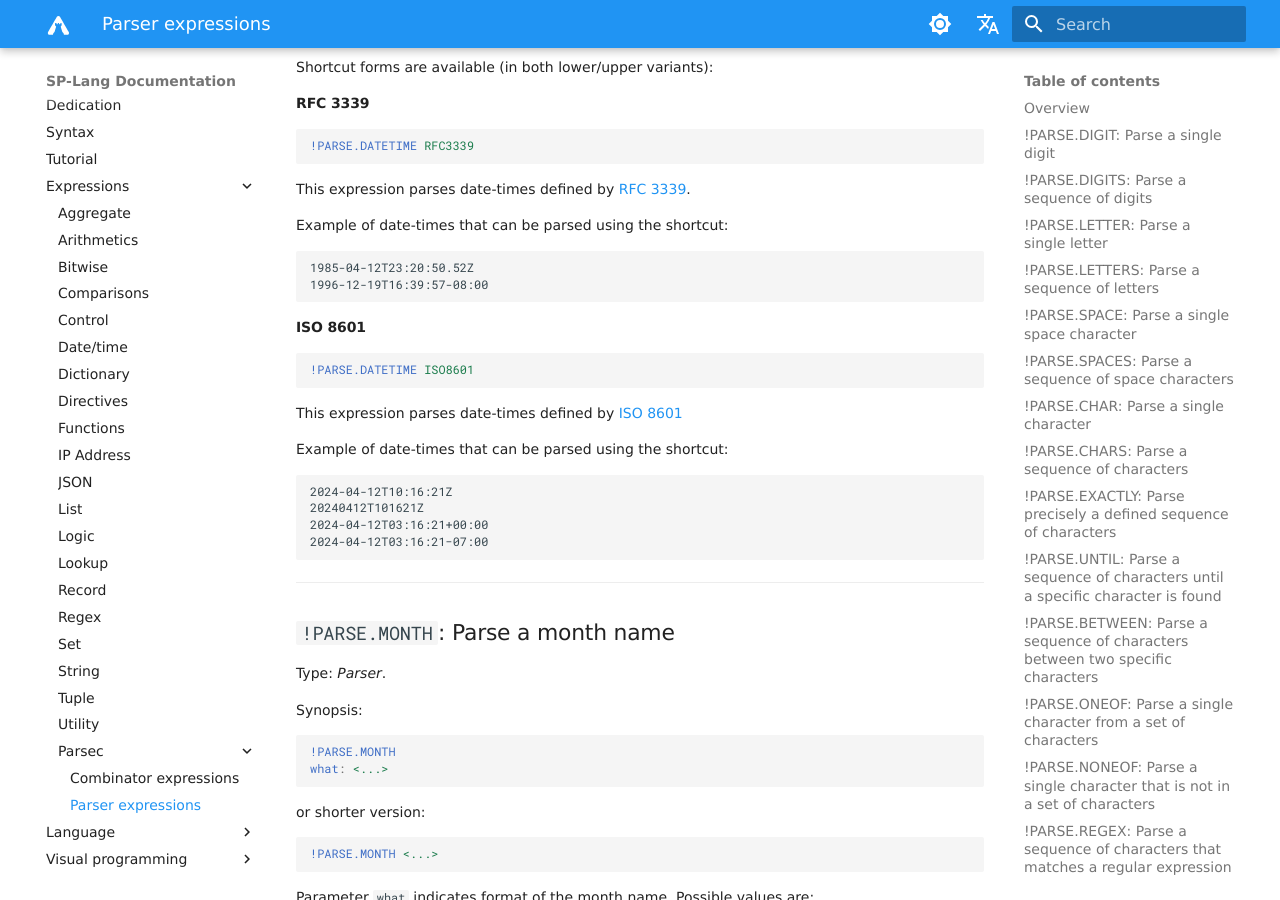
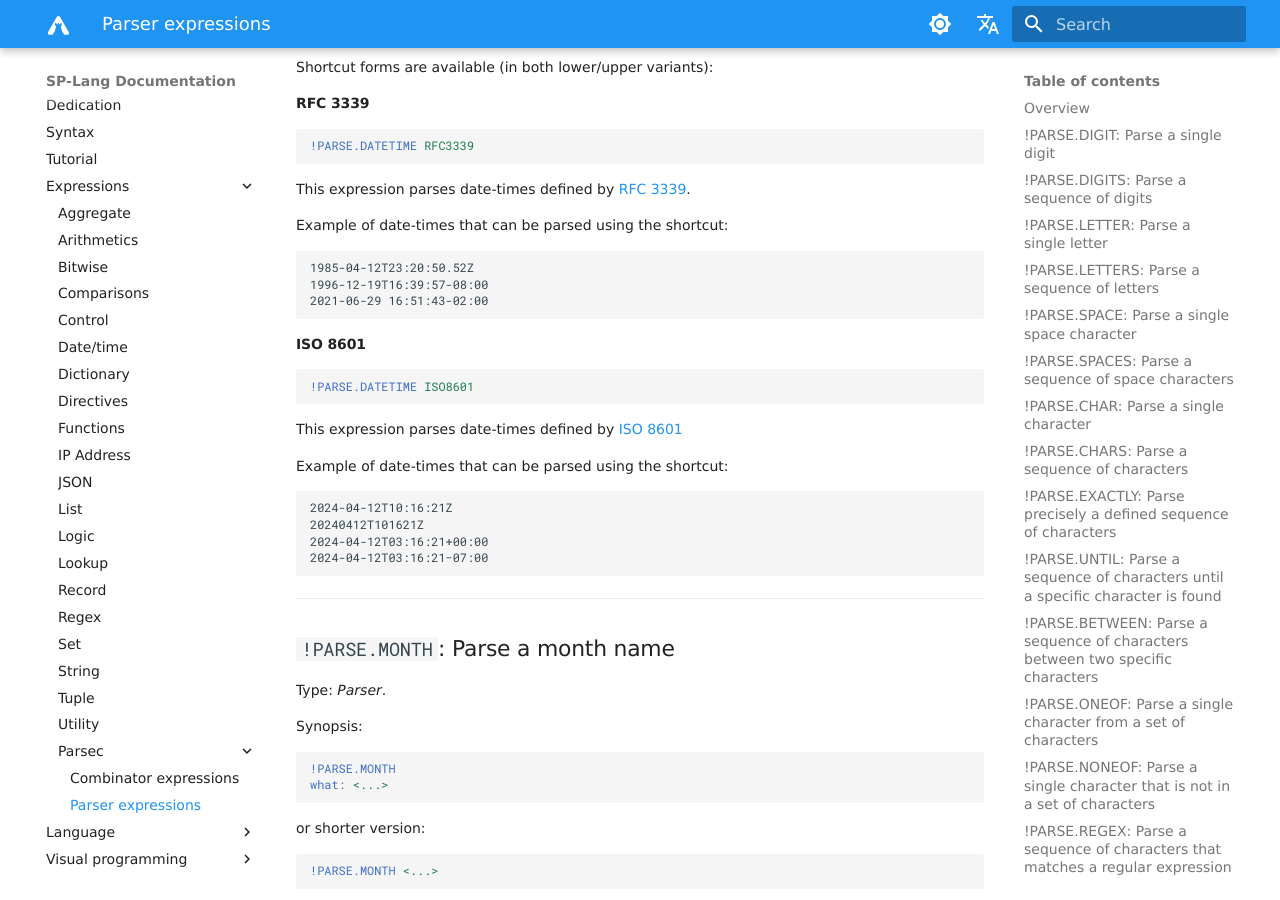
Before and after one commit to TeskaLabs/splang-docs, an MkDocs documentation site: the page built from docs/expressions/parsec/parser.md, in a window 1280 px wide and 900 px high, scrolled down 9499 px. Built offline with MkDocs 1.6.1 and Material for MkDocs 9.7.7, drawn with Linux system fonts in a browser that asks for light colours; some web fonts are replaced; comment, search, counter and statistics services are not loaded.

Commit message:
Add input for rfc datetime shortcut

````diff
--- a/docs/expressions/parsec/parser.md
+++ b/docs/expressions/parsec/parser.md
@@ -722,6 +722,7 @@ Example of date-times that can be parsed using the shortcut:
 ```
 1985-04-12T23:20:50.52Z
 1996-12-19T16:39:57-08:00
+2021-06-29 16:51:43-02:00
 ```
 
 #### ISO 8601
````
